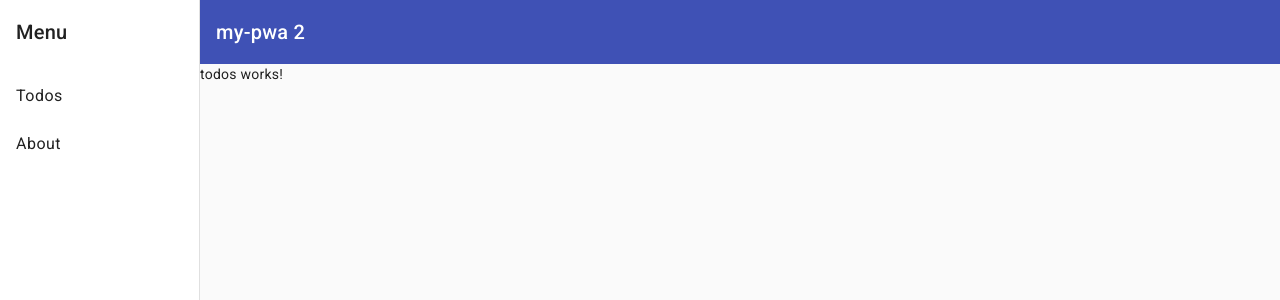
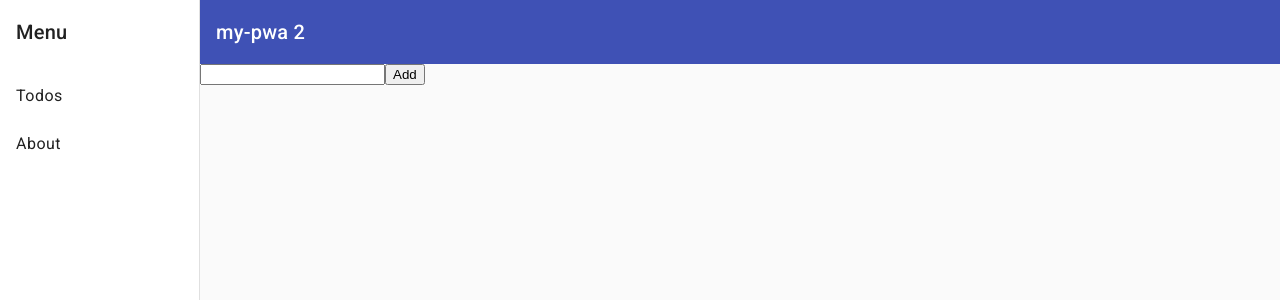
Before and after one commit to christianliebel/dhbw-mos-pwa-2023, an Angular app: page /todos in a window 1280 px wide. Shown: the top 300 px of the page. Built offline with nearby package versions, Linux system fonts and the light colour scheme.

Commit message:
Lab #9.2

```diff
--- a/src/app/todos/todos.component.html
+++ b/src/app/todos/todos.component.html
@@ -1 +1,2 @@
-<p>todos works!</p>
+<input type="text" #input>
+<button (click)="add(input.value)">Add</button>
--- a/src/app/todos/todos.component.ts
+++ b/src/app/todos/todos.component.ts
@@ -1,4 +1,5 @@
 import { Component } from '@angular/core';
+import { TodoService } from '../todo.service';
 
 @Component({
   selector: 'app-todos',
@@ -6,5 +7,10 @@
   styleUrls: ['./todos.component.css']
 })
 export class TodosComponent {
+  constructor(private todoService: TodoService) {
+  }
 
+  add(title: string) {
+    this.todoService.add(title);
+  }
 }
```
